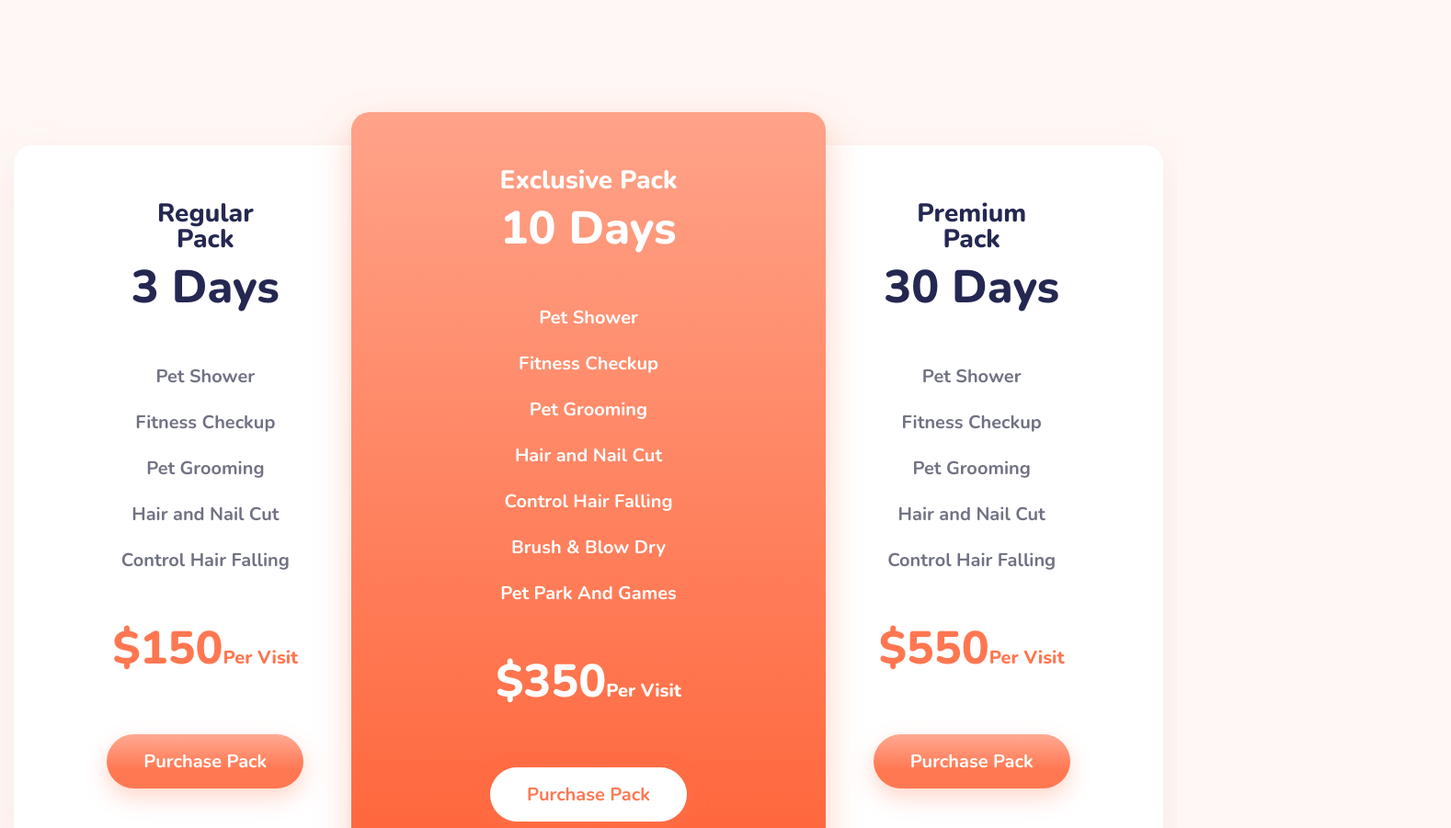
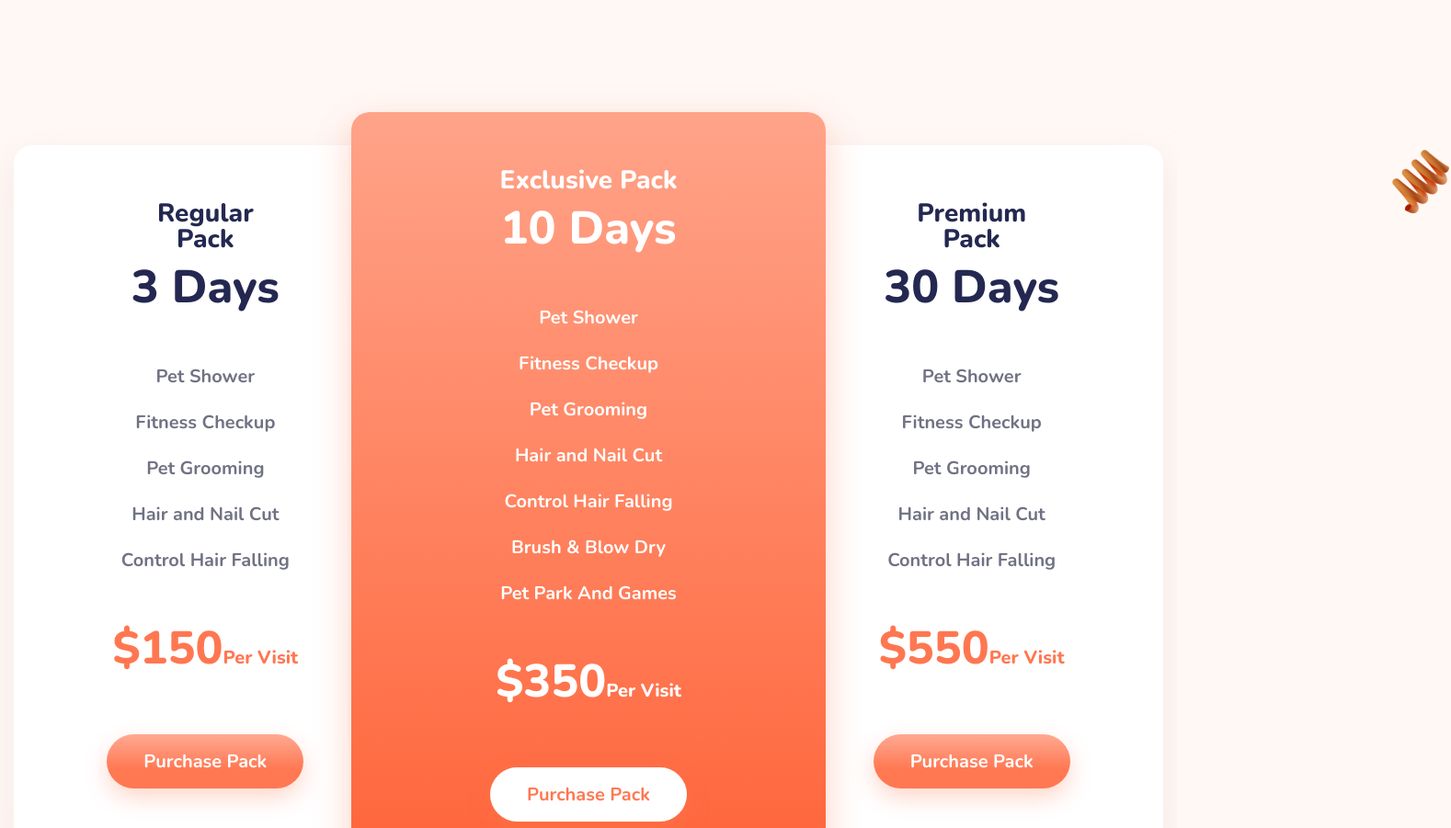
Before and after one commit to donVovan/vetclinic, a plain HTML site: page index.html in a window 1280 px wide. Shown: the part 3540-4441 px from the top of the page at 92% size, 1578 px wide, since content can reach past the window. Drawn offline with Linux system fonts and the light colour scheme; files whose address does not match are found by name.

Commit message:
5block-fin

```diff
--- a/source/scss/style.scss
+++ b/source/scss/style.scss
@@ -792,8 +792,10 @@ body {
 
 .price {
     &__container {
+        position: relative;
         max-width: 1290px;
         margin: 0px auto;
+        z-index: 1;
     }
 
     &__cards {
@@ -824,6 +826,26 @@ body {
             @media (max-width: $medium) {
                 order: 1;
             }
+        }
+    }
+
+    &__image {
+        position: absolute;
+        width: 100%;
+        height: 100%;
+        top: 3700px;
+        right: 0px;
+        object-fit: cover;
+        z-index: 2;
+        opacity: 1;
+        @media (max-width: $extralarge) {
+            top: 4200px;
+        }
+        @media (max-width: $large) {
+            top: 4650px;
+        }
+        @media (max-width: $extrasmall) {
+            top: 6000px;
         }
     }
 }
```
Also changed, not shown: css/style.css, img/price/element-1.png (renamed from img/price/element-1 2.png), img/price/extralarge.png (added), img/price/large.png (added), img/price/сomponent2.png (added), img/price/сomponent3.png (added).
